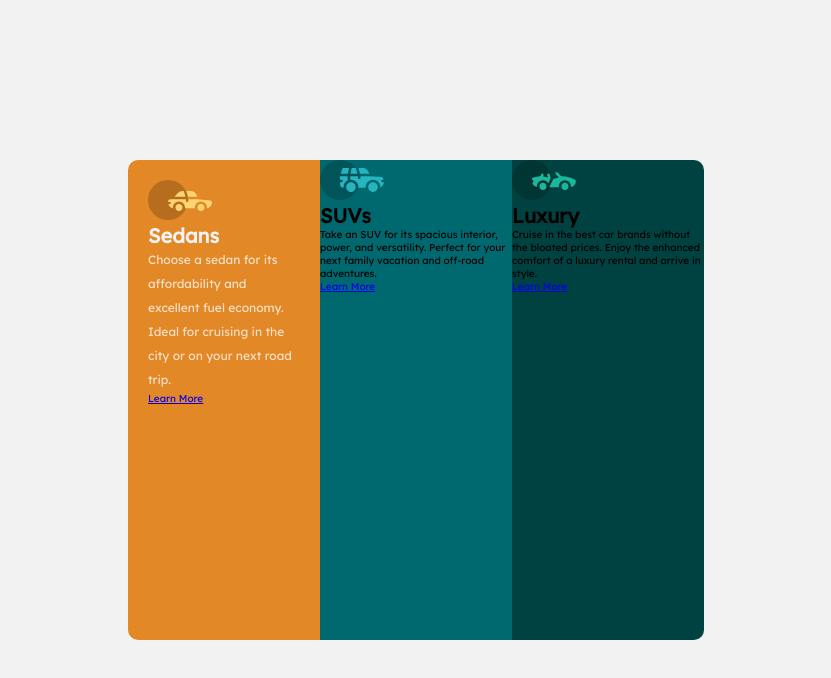
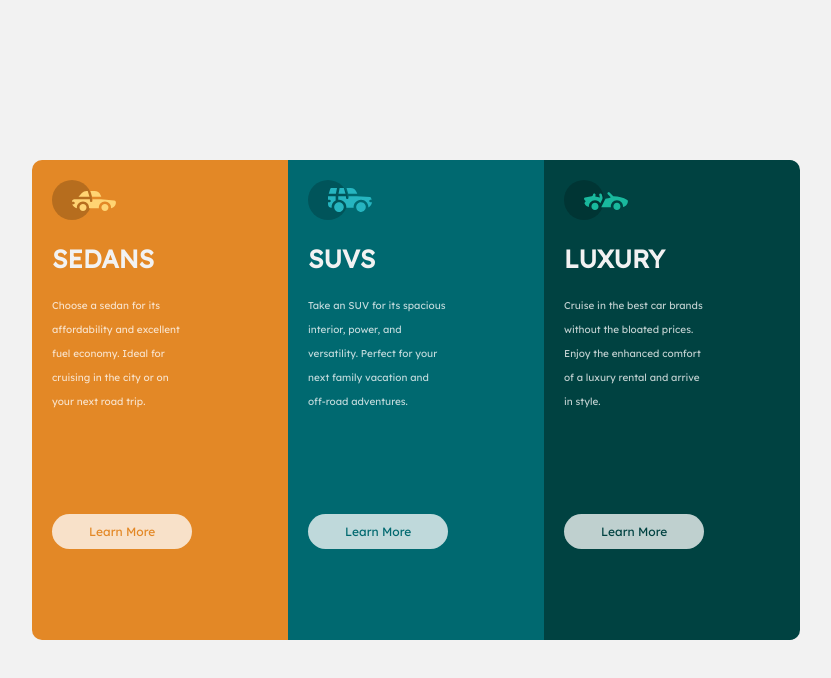
Before and after one commit to Njabz-1/3-Column-Preview-Card, a plain HTML site: page index.html in a window 1280 px wide. Shown: the whole page, without its empty margins (224-1055 px from the left). Drawn offline with Linux system fonts and the light colour scheme.

Commit message:
Complete with the design of the project. Need to add hover elements as well as add resposinveness for different screen sizes.

```diff
--- a/index.html
+++ b/index.html
@@ -18,12 +18,14 @@
       Choose a sedan for its affordability and excellent fuel economy. Ideal for cruising in the city
       or on your next road trip.
     </div>
-    <a class="btn"href="#">
+    <div class="btn">
+     <p>
       Learn More
-    </a>
+     </p>
+    </div>
   </div>
   <div class="suv">
-    <div class="vard-img">
+    <div class="card-img">
       <img src="./images/icon-suvs.svg" alt="suv">
     </div>
     <h1>SUVs</h1>
@@ -31,14 +33,15 @@
       Take an SUV for its spacious interior, power, and versatility. Perfect for your next family vacation
       and off-road adventures.
     </div>
-    <a class="btn"href="#">
-      Learn More
-    </a>
-
-    </div>
+    <div class="btn">
+      <p>
+       Learn More
+      </p>
+     </div>
+  </div>
   </div>
   <div class="luxury">
-    <div class="img-card">
+    <div class="card-img">
       <img src="./images/icon-luxury.svg" alt="luxury">
     </div>
     <h1>Luxury</h1>
@@ -46,9 +49,11 @@
       Cruise in the best car brands without the bloated prices. Enjoy the enhanced comfort of a luxury
       rental and arrive in style.
     </div>
-    <a class="btn"href="#">
-      Learn More
-    </a>
+    <div class="btn">
+      <p>
+       Learn More
+      </p>
+     </div>
   </div>
 </main>
 </body>
--- a/styles/style.css
+++ b/styles/style.css
@@ -42,7 +42,7 @@
 /* Sedan */
 
 .sedan {
-    width:15%;
+    width:20%;
     height: 60%;
     border-top-left-radius: 1rem;
     border-bottom-left-radius: 1rem;
@@ -50,30 +50,109 @@
     padding: 2rem;
 }
 
+.sedan h1 {
+    color: var(--Very-light-gray);
+    padding-bottom: 2rem;
+    padding-top: 2rem;
+    font-size: 2.5rem;
+    text-transform: uppercase;
+}
+
 .sedan .card-text{
     color: var(--Transparent-white);
     line-height: 2.4rem;
-    font-size: 1.2rem;
+    font-size: 1rem;
+    width: 140px;
+    padding-bottom: 10rem;
 }
 
-.sedan h1 {
-    color: var(--Very-light-gray)
-}
+
 
 /* Suv */
 
 .suv {
-    width: 15%;
+    width: 20%;
     height: 60%;
     background-color: var(--Dark-cyan);
+    padding: 2rem;
+}
+
+
+.suv h1 {
+    color: var(--Very-light-gray);
+    padding-bottom: 2rem;
+    padding-top: 2rem;
+    font-size: 2.5rem;
+    text-transform: uppercase;
+
+}
+
+.suv .card-text{
+    color: var(--Transparent-white);
+    line-height: 2.4rem;
+    font-size: 1rem;
+    width: 140px;
+    padding-bottom: 10rem;
+
 }
 
 /* Luxury */
 
 .luxury {
-    width: 15%;
+    width: 20%;
     height: 60%;
     border-top-right-radius: 1rem;
     border-bottom-right-radius: 1rem;
     background-color: var(--Very-dark-cyan);
+    padding: 2rem;
 }
+
+.luxury h1 {
+    color: var(--Very-light-gray);
+    padding-bottom: 2rem;
+    padding-top: 2rem;
+    font-size: 2.5rem;
+    text-transform: uppercase;
+}
+
+
+.luxury .card-text{
+    color: var(--Transparent-white);
+    line-height: 2.4rem;
+    font-size: 1rem;
+    width: 140px;
+    padding-bottom: 10rem;
+}
+
+
+/* Learn More Button */
+
+.sedan .btn{
+    background-color: var(--Transparent-white);
+    color: var(--Bright-orange);
+    text-align: center;
+    border-radius: 2rem;
+    padding: 1rem;
+    font-size: 1.2rem;
+    width: 65%;
+}
+
+.suv .btn{
+    background-color: var(--Transparent-white);
+    color: var(--Dark-cyan);
+    text-align: center;
+    border-radius: 2rem;
+    padding: 1rem;
+    font-size: 1.2rem;
+    width: 65%;
+}
+
+.luxury .btn{
+    background-color: var(--Transparent-white);
+    color: var(--Very-dark-cyan);
+    text-align: center;
+    border-radius: 2rem;
+    padding: 1rem;
+    font-size: 1.2rem;
+    width: 65%;
+}
```
